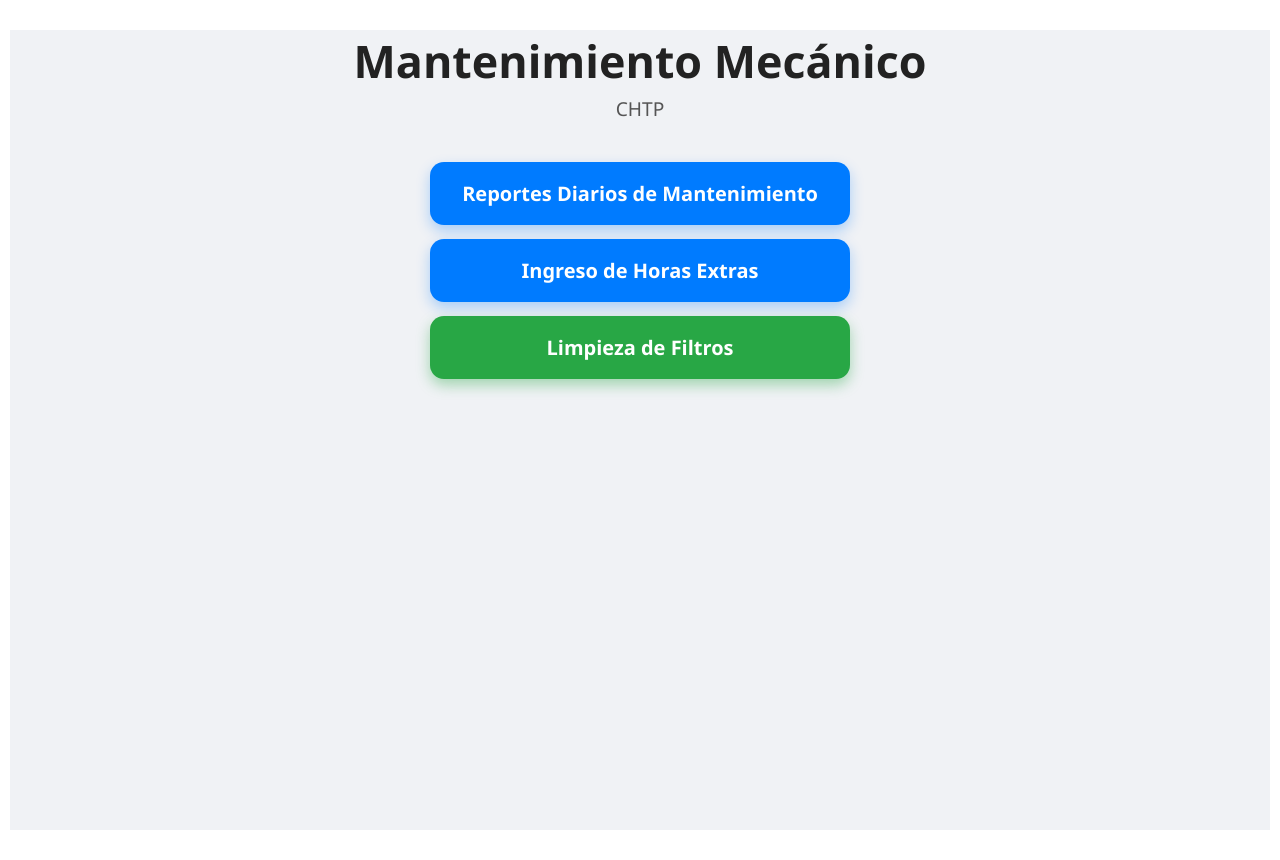
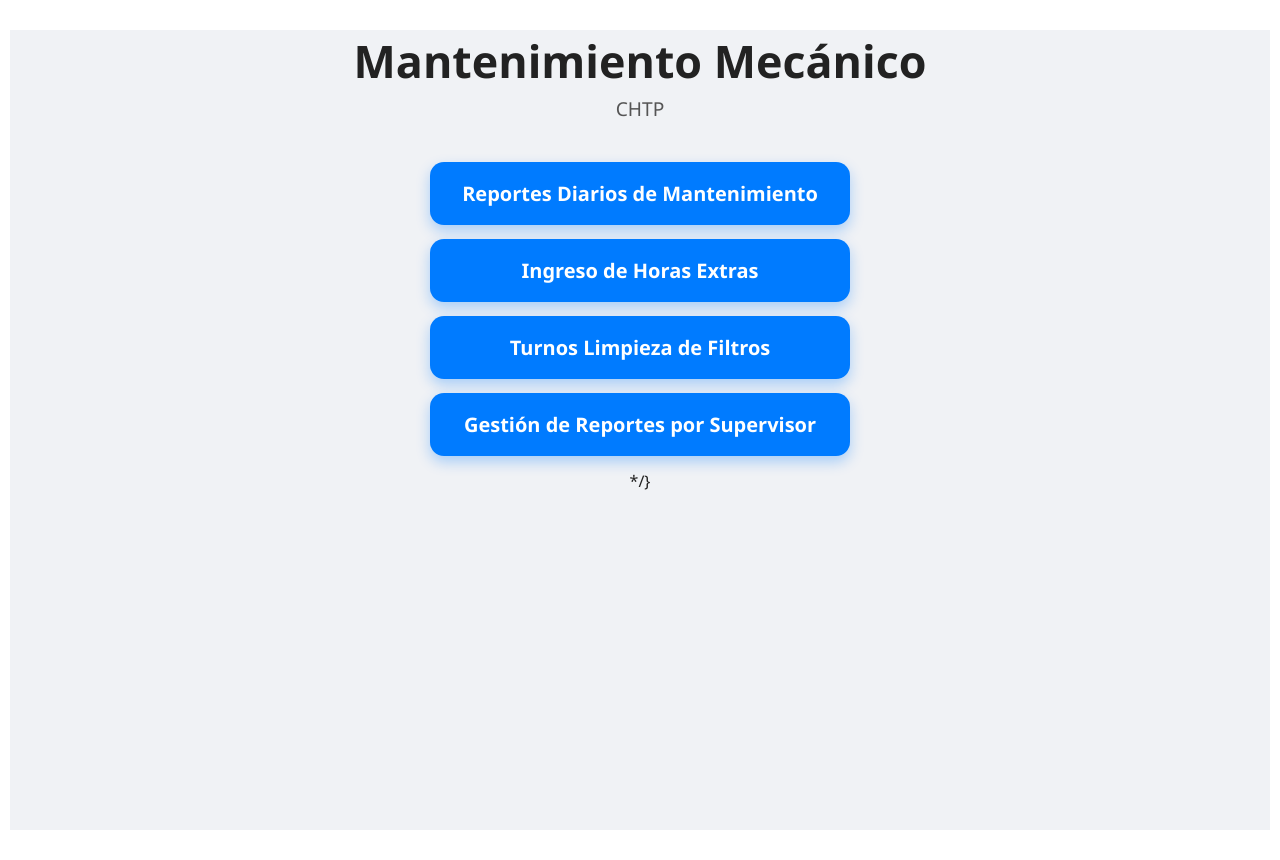
Before and after one commit to MarlonMoe23/gestionmantenimiento, a Next.js app: page / in a window 1280 px wide. Built offline with nearby package versions, Linux system fonts and the light colour scheme.

Commit message:
Ingresado el botos de gestion de reportes

```diff
--- a/src/app/page.js
+++ b/src/app/page.js
@@ -16,8 +16,8 @@ export default function Home() {
 
         <a href="https://reportesdiarios.vercel.app/" className="button" target="_blank" rel="noopener noreferrer">Reportes Diarios de Mantenimiento</a>
         <a href="https://horasextras.vercel.app/" className="button" target="_blank" rel="noopener noreferrer">Ingreso de Horas Extras</a>
-        <a href="https://turnosfiltros.vercel.app/" className="button filtros" target="_blank" rel="noopener noreferrer">Limpieza de Filtros</a>
-     {/* <a href="https://problemas.abacusai.app/" className="button" target="_blank" rel="noopener noreferrer">Gestión de Problemas y Mejoras</a> */}
+        <a href="https://turnosfiltros.vercel.app/" className="button" target="_blank" rel="noopener noreferrer">Turnos Limpieza de Filtros</a>
+        <a href="https://enviareportes.vercel.app/" className="button" target="_blank" rel="noopener noreferrer">Gestión de Reportes por Supervisor</a> */}
 
 
 
```
